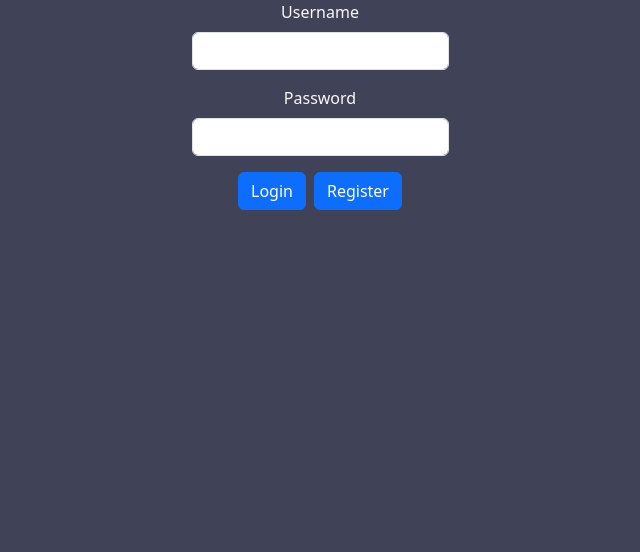
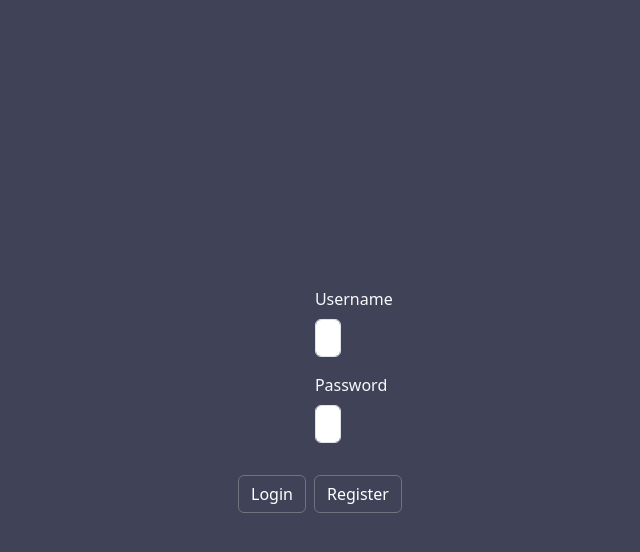
Before and after one commit to Samwise-B/password_manager, a React (Vite) app in the folder client/: page / in a window 1280 px wide. Shown: the top 552 px of the page, without its empty margins (320-960 px from the left). Built offline with nearby package versions, Linux system fonts and the light colour scheme.

Commit message:
added error handling for login

```diff
--- a/client/src/AuthProvider.tsx
+++ b/client/src/AuthProvider.tsx
@@ -4,6 +4,7 @@ import { generateChallengeResponse } from "./utils/encryption";
 interface IAuthProvider {
     user: string | null,
     jwt: string,
+    err: string | null,
     login: () => void,
     logout: () => void
 }
@@ -20,6 +21,7 @@ interface ILoginForm {
 const AuthContext = createContext({
     user: null,
     jwt: "",
+    err: "",
     login: (data: ILoginForm) => {},
     logout: () => {}
 });
@@ -27,44 +29,70 @@ const AuthContext = createContext({
 export function AuthProvider({ children }: IAuthProps) {
     const [user, setUser] = useState(null);
     const [jwt, setJwt] = useState(localStorage.getItem("site") || "");
+    const [err, setErr] = useState<string>("");
+
 
     async function login(data: ILoginForm) {
-        try {
         const username = data.username;
         const password = data.password;
-            const challengeResponse = await fetch("http://localhost:3001/login-challenge", {
+
+        return fetch("http://localhost:3001/login-challenge", {
             method: "POST",
             headers: {
                 "Content-Type": "application/json",
             },
             body: JSON.stringify({ username }),
+        }).then(challengeResponse => {
+            // Check if response is OK
+            if (!challengeResponse.ok) {
+                return challengeResponse.json().then(err => {
+                    if (challengeResponse.status == 404) {
+                        return Promise.reject(new Error("Incorrect username or password"));
+                    } else {
+                        return Promise.reject(new Error(err.message));
+                    }
                 });
-
-            const { challenge, salt } = await challengeResponse.json();
-
-            const response = await generateChallengeResponse(password, challenge, salt);
-
-            const verifyResponse = await fetch("http://localhost:3001/verify-challenge", {
+            }
+            return challengeResponse.json();
+        })
+        .then(({challenge, salt}) => {
+            //const { challenge, salt } = challengeResponse.json();
+            return generateChallengeResponse(password, challenge, salt).then(response => ({
+                response,
+                challenge,
+            }));
+        }).then(({response, challenge}) => {
+            return fetch("http://localhost:3001/verify-challenge", {
                 method: "POST",
                 headers: {
                     'Content-Type': "application/json",
                 },
                 body: JSON.stringify({ username, response, challenge })
             });
-
-            const result = await verifyResponse.json();
-
+        })
+        .then(verifyResponse => {
+            if (!verifyResponse.ok) {
+                return verifyResponse.json().then(err => {
+                    return Promise.reject(err.message || "Challenge verification failed.");
+                });
+            }
+            return verifyResponse.json();
+        })
+        .then(result => {
             if (result.success) {
                 console.log("Successful Authentication!", result.user, result.token);
                 setUser(result.user);
                 setJwt(result.token);
-                localStorage.setItem("site", result.token)
-                return;
+                localStorage.setItem("site", result.token);
+                return {success: true};
             }
             throw new Error(result.message);
-        } catch (err) {
-            console.error(err);
-        }
+        })
+        .catch(err => {
+            console.error("Error:", err.message);
+            setErr(err.message);
+            //return err.message;
+        });
     }
 
     async function logout() {
@@ -74,7 +102,7 @@ export function AuthProvider({ children }: IAuthProps) {
     }
 
     return (
-        <AuthContext.Provider value={{user, jwt, login, logout}}>
+        <AuthContext.Provider value={{user, err, jwt, login, logout}}>
             {children}
         </AuthContext.Provider>
     );
--- a/client/src/Login.tsx
+++ b/client/src/Login.tsx
@@ -4,22 +4,22 @@ import { FormEventHandler } from "react";
 import { useForm } from "react-hook-form"
 import { ErrorMessage } from "@hookform/error-message";
 import { registerUser } from "./utils/encryption";
+import { Input } from "./PassDetails";
 
 
 export function Login() {
     const auth = useAuth();
+    const [err, setErr] = useState<string>(auth.err);
     const methods = useForm({ criteriaMode: "all" });
 
     const handleLogin = methods.handleSubmit(async data => {
-    if (data.username !== "" && data.password !== "") {
-        //dispatch action from hooks
+    //dispatch action from hooks
+    if (data.username && data.password) {
         auth.login({
             username: data.username,
             password: data.password
         });
-        return;
     }
-    console.log("please provide a valid input");
     });
 
     const handleRegister = methods.handleSubmit(async data => {
@@ -27,58 +27,26 @@ export function Login() {
         registerUser(data.username, data.password);
     })
 
+
     return (
-        <div className="container">
+        <div className="container w-25 login-container">
             <form onSubmit={e => e.preventDefault()} className="container  text-light" noValidate>
                 <div className="container mb-3">
                 <label htmlFor="username" className="form-label">Username</label>
                 <input type="text" className="form-control" id="username"
-                {...methods.register("username", {
-                    required: {
-                    value: true,
-                    message: "A username is required"
-                    },
-                    pattern: {
-                    value: /(?=.{8,20}$)(?![_.])(?!.*[_.]{2})[a-zA-Z0-9._]+(?<![_.])/,
-                    message: "You must enter a username between 8 and 20 characters"
-                    }
-                })}></input>
-                <ErrorMessage
-                    errors={methods.formState.errors}
-                    name={"username"}
-                    render={({ messages }) =>
-                    messages &&
-                    Object.entries(messages).map(([type, message]) => (
-                        <p key={type} className='text-danger'>{message}</p>
-                    ))
-                    }
-                />
+                {...methods.register("username")}></input>
                 </div>
                 <div className='container mb-3'>
                 <label htmlFor="password" className="form-label">Password</label>
-                <div className="container-fluid input-group mb-3 px-0">
-                    <input type="text" className="form-control" id="password"
-                    {...methods.register("password", {
-                    required: {
-                        value: true,
-                        message: "A password is required"
-                    },
-                    })}></input>
-                    <ErrorMessage
-                    errors={methods.formState.errors}
-                    name={"password"}
-                    render={({ messages }) =>
-                        messages &&
-                        Object.entries(messages).map(([type, message]) => (
-                        <p key={type} className='text-danger'>{message}</p>
-                        ))
-                    }
-                    />
+                <div className="container-fluid input-group px-0">
+                    <input type="password" className="form-control" id="password"
+                    {...methods.register("password")}></input>
                 </div>
                 </div>
+                <div className="text-danger pb-3">{auth.err}</div>
                 <div className='container d-flex justify-content-center'>
-                <button type="button" className="btn btn-primary mx-1" onClick={handleLogin}>Login</button>
-                <button type="button"className="btn btn-primary mx-1" onClick={handleRegister}>Register</button>
+                <button type="button" className="btn btn-secondary mx-1" onClick={handleLogin}>Login</button>
+                <button type="button"className="btn btn-secondary mx-1" onClick={handleRegister}>Register</button>
                 </div>
             </form>
         </div>
--- a/client/src/PassDetails.tsx
+++ b/client/src/PassDetails.tsx
@@ -1,7 +1,7 @@
 import {passDetailProps, IEditButtonProps, PasswordListItem} from './types';
 import Offcanvas from 'react-bootstrap/Offcanvas';
 import { useState } from 'react';
-import { get, useForm, useFormContext, FormProvider } from "react-hook-form"
+import { useForm, useFormContext, FormProvider } from "react-hook-form"
 import { ErrorMessage } from "@hookform/error-message";
 import { useDeletePassword, useUpdatePassword } from './utils/addPassword';
 import { ErrorBoundary } from "react-error-boundary";
--- a/client/src/scss/styles.scss
+++ b/client/src/scss/styles.scss
@@ -1,4 +1,11 @@
 @import "../node_modules/bootstrap/scss/bootstrap";
+
+.login-container {
+    display: flex;
+    height:100vh;
+    justify-content: center;
+    align-items: center;
+}
 
 .nav-link {
     color: #FCF7F8 !important;
```
Also changed, not shown: 1 other file (tests, documents, lock files or other folders). Lines whose indentation alone changed are shown as unchanged.
